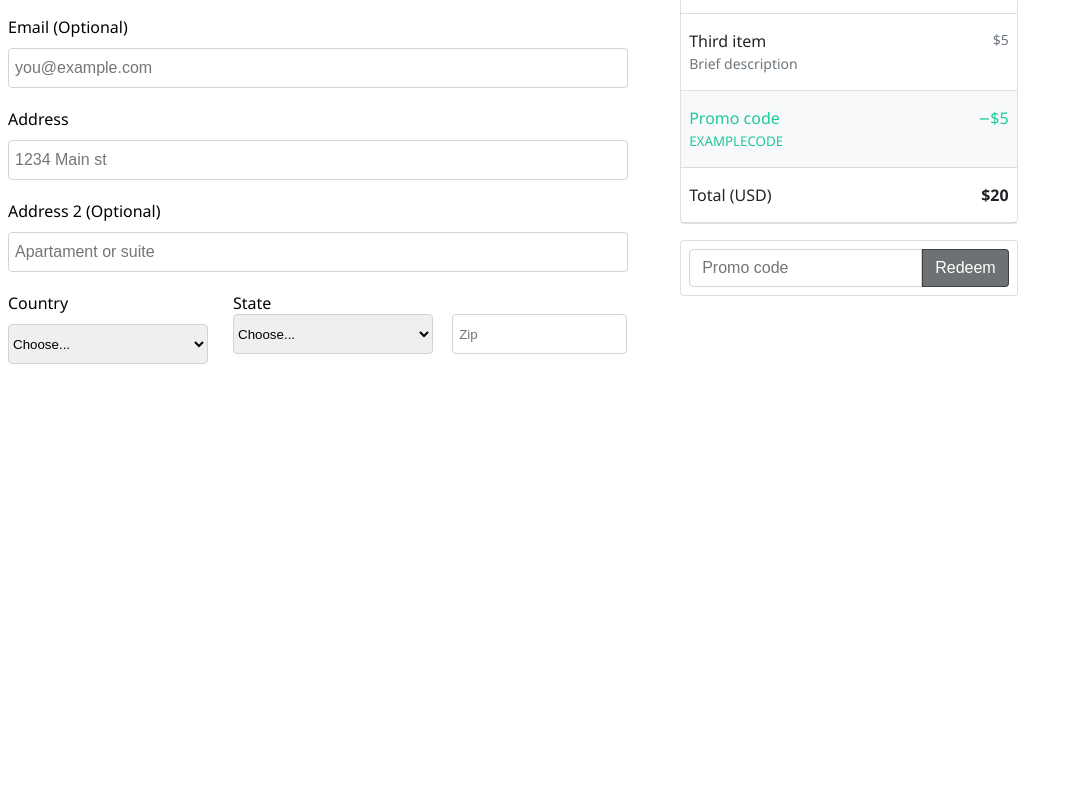
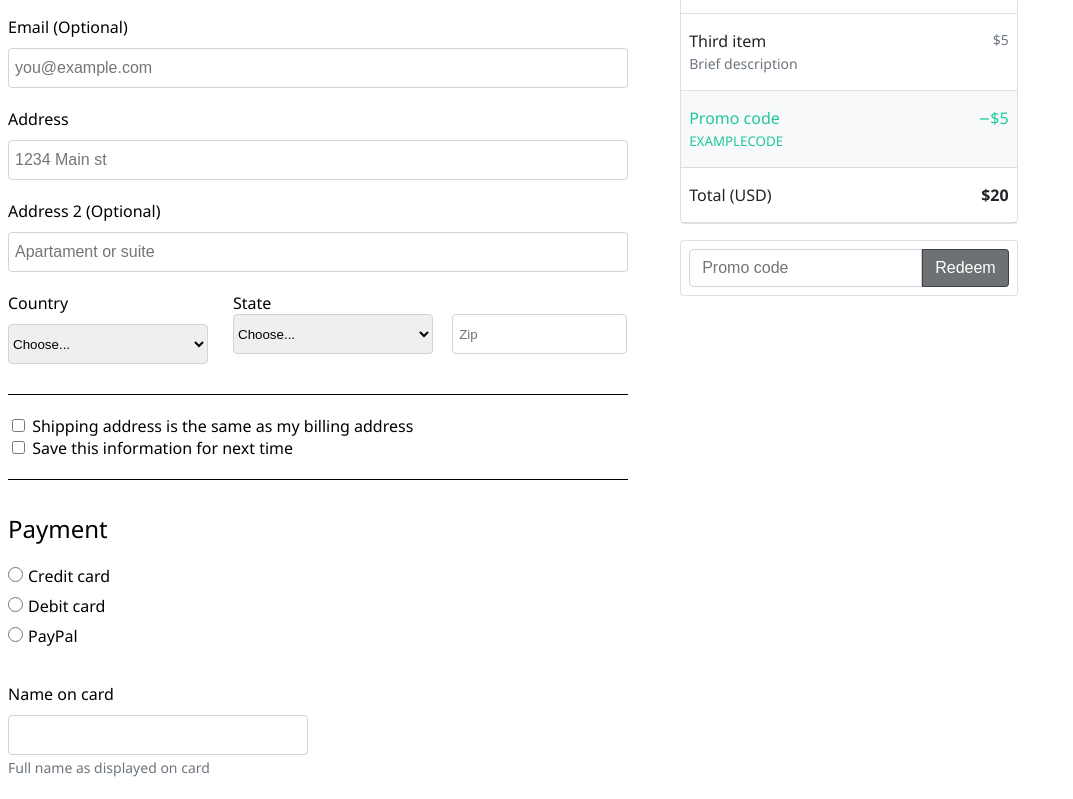
Before and after one commit to Erjankydyrov/Checkout-example, a plain HTML site: page index.html in a window 1280 px wide. Shown: the part 614-1413 px from the top of the page, without its empty margins (0-1073 px from the left). Before the commit the page ends 1016 px from the top, so only its background shows below. Drawn offline with Linux system fonts and the light colour scheme.

Commit message:
added Checkboxes, Radios, PayInfo

```diff
--- a/index.html
+++ b/index.html
@@ -123,7 +123,35 @@
                                 </div>
                             </div>
 
+                            <div class="CheckBoxes">
+                                <div>
+                                    <input type="checkbox" class="CB-1" class="CB">
+                                    <label for="CB-1">Shipping address is the same as my billing address</label>
+                                </div>
+                                <div>
+                                    <input type="checkbox" class="CB-2" class="CB">
+                                    <label for="CB-2">Save this information for next time</label>
+                                </div>
+                            </div>
 
+                            <div class="Radios">
+                                <h4>Payment</h4>
+                                <ul>
+                                    <li><input type="radio" class="1" name="paytype"><label for="1">Credit card</label></li>
+                                    <li><input type="radio" class="2" name="paytype"><label for="2">Debit card</label></li>
+                                    <li><input type="radio" class="3" name="paytype"><label for="3">PayPal</label></li>
+                                </ul>
+                            </div>
+
+                            <div class="PayInfo">
+                                <div>
+                                <div class="Form-Input-Name USname PayInputDiv"><label for="NC">Name on card</label></div>
+                                <input class="Form-Input PayInput" placeholder="" type="text" name="NC">
+                                <p>Full name as displayed on card</p>
+                            </div>
+
+
+                            </div>
                         </div>
                     </form>
                     </div>
--- a/style.css
+++ b/style.css
@@ -266,3 +266,34 @@ main form input{
     height: 15px;
     border-top: 10px;
 }
+.CheckBoxes{
+    width: 620px;
+    border-bottom: 1px solid black;
+    border-top: 1px solid black;
+    padding: 20px 0;
+}
+.Radios li{
+list-style-type: none;
+margin-bottom: 8px;
+}
+.Radios input{
+    margin: 0;
+    margin-right: 5px;
+    width: 15px;
+    height: 15px;
+    }
+.Radios a{
+    text-decoration: none;
+}
+.Radios ul{
+    padding: 0;
+}
+.PayInfo, .PayCodes{
+    display: flex;
+
+}
+.PayInfo p{
+    margin-top: 3px;
+    color: #6c757d;
+    font-size: .875em;
+}
```
